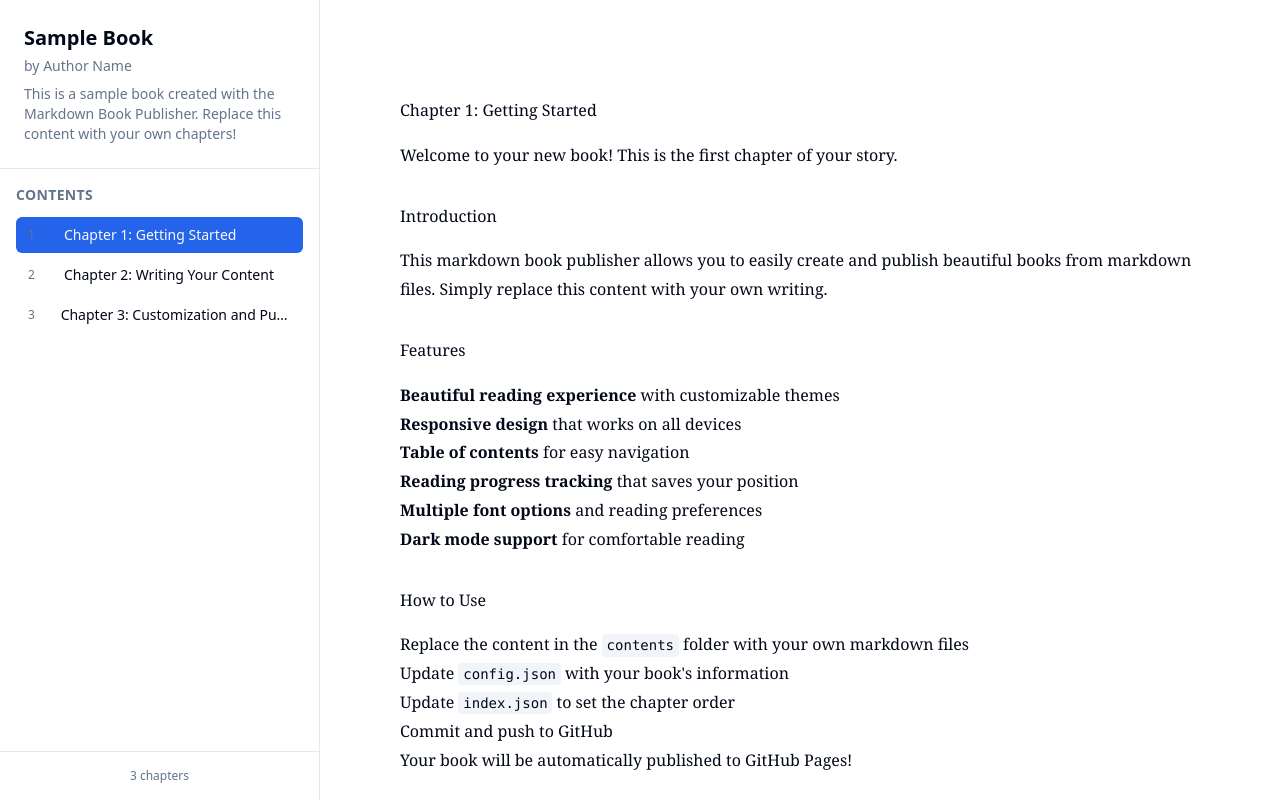
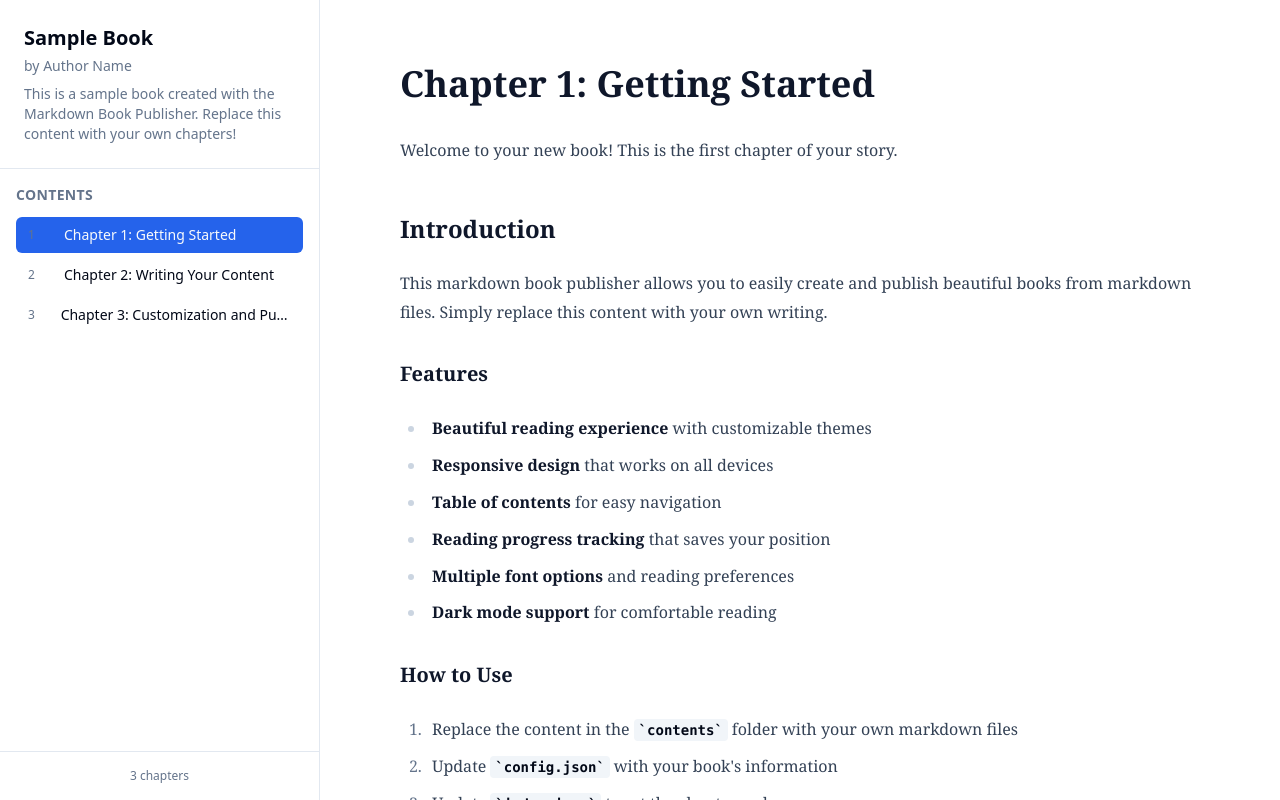
Before and after one commit to YuchengZhang256/markdown-book-easy-publish, a React (Vite) app: page / in a window 1280 px wide. Built offline with nearby package versions, Linux system fonts and the light colour scheme.

Commit message:
添加 @tailwindcss/typography 依赖并更新样式，优化阅读体验，增强 Markdown 内容的可读性。

```diff
--- a/package.json
+++ b/package.json
@@ -35,6 +35,7 @@
     "tailwindcss-animate": "^1.0.7"
   },
   "devDependencies": {
+    "@tailwindcss/typography": "^0.5.16",
     "@types/node": "^22.15.30",
     "@types/react": "^18.2.43",
     "@types/react-dom": "^18.2.17",
--- a/src/components/BookReader.tsx
+++ b/src/components/BookReader.tsx
@@ -383,7 +383,6 @@ export function BookReader({ className }: BookReaderProps) {
               <ReactMarkdown
                 remarkPlugins={[remarkGfm]}
                 rehypePlugins={[rehypeHighlight, rehypeRaw]}
-                className="reading-content"
               >
                 {currentChapter.content}
               </ReactMarkdown>
--- a/src/index.css
+++ b/src/index.css
@@ -61,8 +61,13 @@
 /* Custom styles for markdown content */
 .prose {
   @apply max-w-none;
+  /* Override typography plugin defaults for better readability */
+  --tw-prose-pre-code: hsl(var(--foreground));
+  --tw-prose-pre-bg: hsl(var(--muted));
+  --tw-prose-code: hsl(var(--foreground));
 }
 
+/* Ensure prose headings have scroll margin for navigation */
 .prose h1,
 .prose h2,
 .prose h3,
@@ -72,32 +77,50 @@
   @apply scroll-mt-20;
 }
 
+/* Code block styling with improved contrast */
 .prose pre {
-  @apply rounded-lg border bg-muted;
+  @apply rounded-lg border;
+  background-color: hsl(var(--muted));
+  color: hsl(var(--foreground));
+  padding: 1rem;
 }
 
 .prose code {
-  @apply relative rounded bg-muted px-[0.3rem] py-[0.2rem] font-mono text-sm;
+  @apply relative rounded px-[0.3rem] py-[0.2rem] font-mono text-sm;
+  background-color: hsl(var(--muted));
+  color: hsl(var(--foreground));
 }
 
 .prose pre code {
   @apply bg-transparent p-0;
+  color: hsl(var(--foreground));
 }
 
-/* Reading experience improvements */
-.reading-content {
-  /* Remove hardcoded font-size and line-height to allow dynamic settings */
+/* Enhance prose styles for better reading experience */
+.prose ul,
+.prose ol {
+  @apply my-6;
 }
 
-.reading-content p {
-  margin-bottom: 1.5rem;
+.prose li {
+  @apply my-2;
 }
 
-.reading-content h1,
-.reading-content h2,
-.reading-content h3 {
-  margin-top: 2rem;
-  margin-bottom: 1rem;
+.prose blockquote {
+  @apply border-l-4 border-primary/20 bg-muted/50 rounded-r-lg;
+}
+
+.prose table {
+  @apply border-collapse border border-border rounded-lg overflow-hidden;
+}
+
+.prose th,
+.prose td {
+  @apply border border-border px-4 py-2;
+}
+
+.prose th {
+  @apply bg-muted font-semibold;
 }
 
 /* Smooth scrolling */
--- a/tailwind.config.js
+++ b/tailwind.config.js
@@ -74,5 +74,5 @@ export default {
       },
     },
   },
-  plugins: [require("tailwindcss-animate")],
+  plugins: [require("tailwindcss-animate"), require("@tailwindcss/typography")],
 };
```
Also changed, not shown: 1 other file (tests, documents, lock files or other folders).
